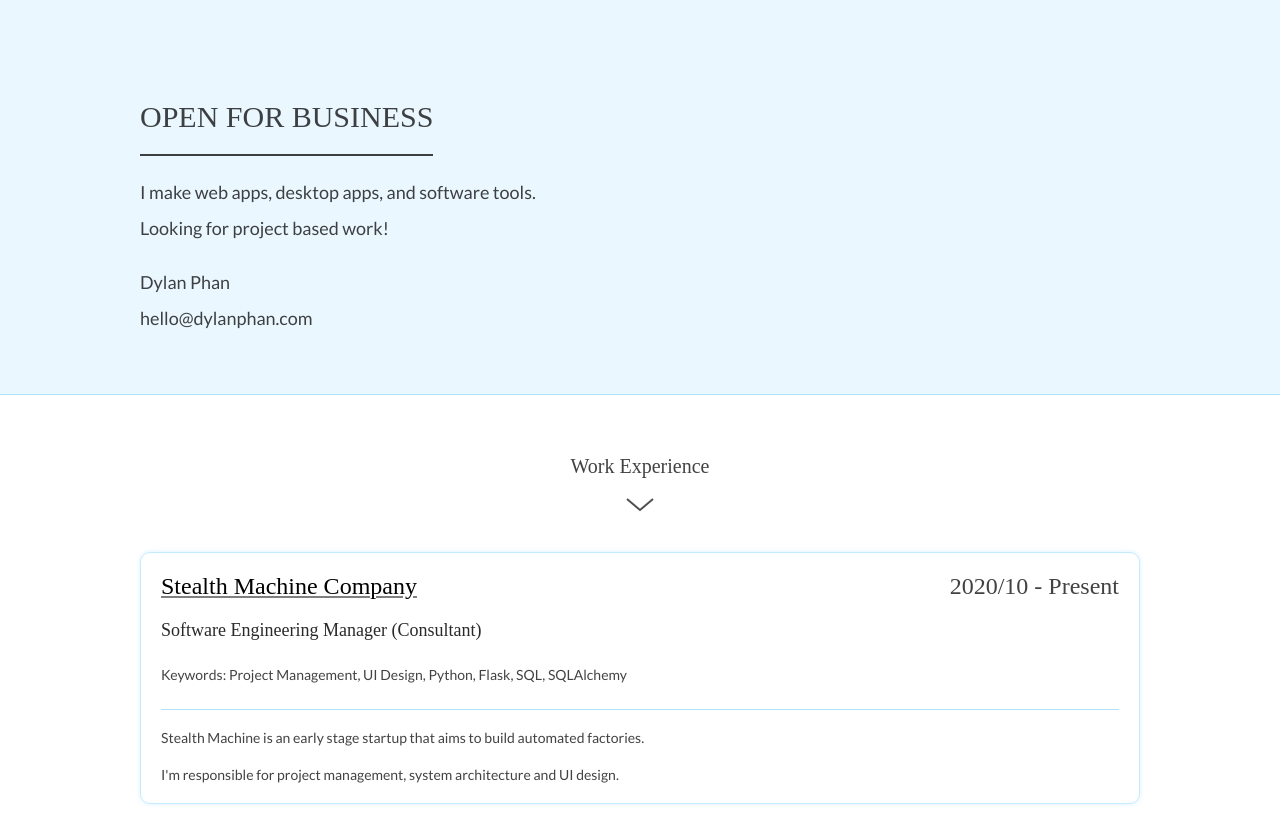
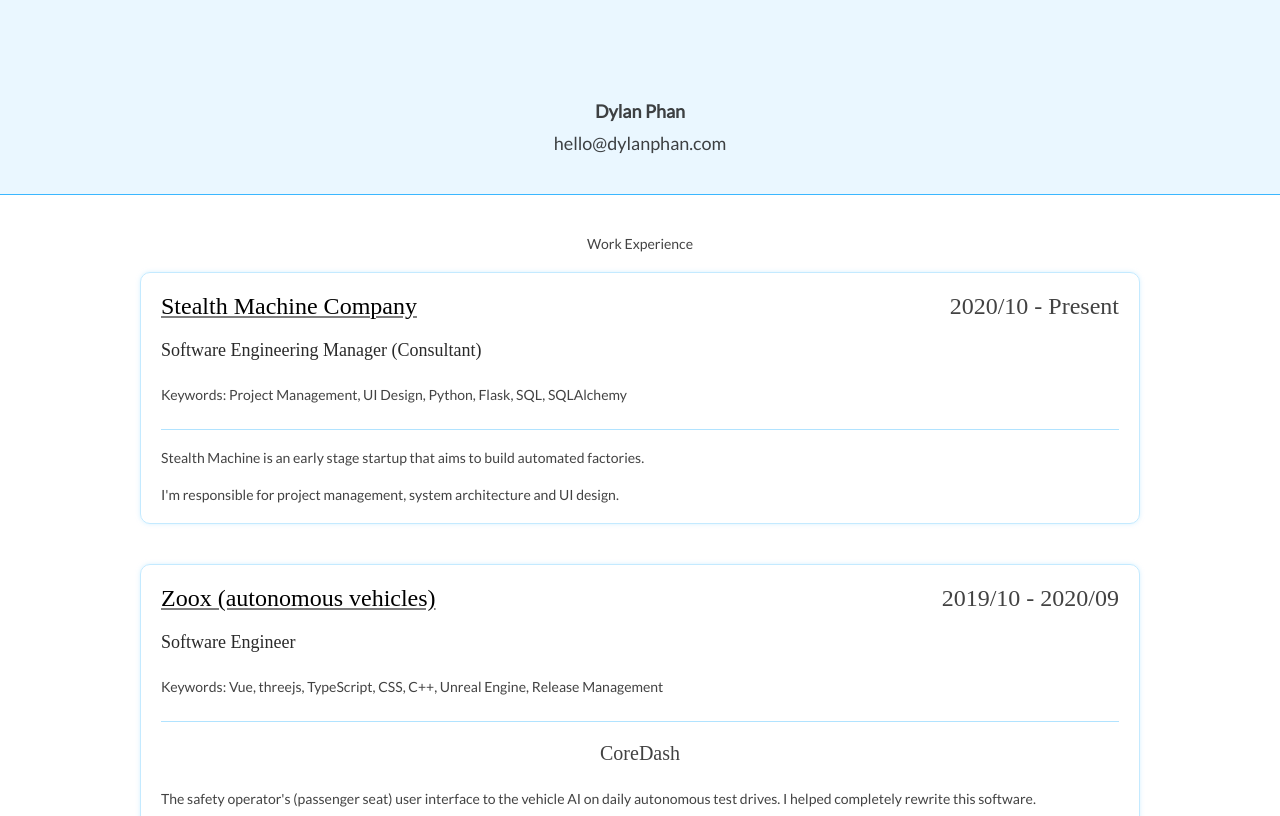
Before and after one commit to SuspendedPhan/suspendedphan.github.io, a plain HTML site: page index.html in a window 1280 px wide. Shown: the top 816 px of the page. Drawn offline with Linux system fonts and the light colour scheme; a web font is replaced by a local one.

Commit message:
resume branch, no thing at the top

```diff
--- a/css/styles.css
+++ b/css/styles.css
@@ -32,9 +32,11 @@
   width: 100%;
   display: flex;
   justify-content: center;
+  text-align: center;
   padding-top: 100px;
   padding-bottom: 40px;
-  border-bottom: 1px solid #B1E3FF;
+  border-bottom: 1px solid rgb(58, 183, 255);
+  /* border-bottom: 1px solid rgb(177, 227, 255); */
   position: relative;
   font-size: 18px;
 }
@@ -125,6 +127,9 @@
   margin-top: 20px;
   margin-bottom: 20px;
 }
+.mt0 {
+  margin-top: 0 !important;
+}
 
 .center {
   text-align: center;
@@ -149,11 +154,17 @@
 }
 
 .mt20 {
-  margin-top: 20px;
+  margin-top: 20px !important;
 }
 
 .mb40 {
   margin-bottom: 40px;
+}
+.mb10 {
+  margin-bottom: 10px;
+}
+.mt10 {
+  margin-top: 10px !important;
 }
 
 .divide {
@@ -190,3 +201,6 @@
   text-decoration-color: rgb(0, 0, 0, .5);
   color: black;
 }
+.name {
+  font-weight: bold;
+}
--- a/index.html
+++ b/index.html
@@ -7,31 +7,28 @@
       rel="stylesheet"
       type="text/css"
     />
-    <link rel="preconnect" href="https://fonts.gstatic.com">
-<link href="https://fonts.googleapis.com/css2?family=Blinker:wght@100;200;300;400;600;700;800;900&display=swap" rel="stylesheet">
+    <link rel="preconnect" href="https://fonts.gstatic.com" />
+    <link
+      href="https://fonts.googleapis.com/css2?family=Blinker:wght@100;200;300;400;600;700;800;900&display=swap"
+      rel="stylesheet"
+    />
     <link rel="stylesheet" type="text/css" href="css/styles.css" />
     <title>Dylan Phan</title>
   </head>
   <body>
     <div id="topsection">
       <div class="width">
-        <div id="open">OPEN FOR BUSINESS</div>
-        <p>
-          I make web apps, desktop apps, and software tools.<br />
-          Looking for project based work!
-        </p>
-        <p>
-          Dylan Phan<br />
-          hello@dylanphan.com
-        </p>
+        <div class='mb10 name'>Dylan Phan</div>
+        <div>hello@dylanphan.com</div>
       </div>
     </div>
 
-    <div class="width experience mt40">
-      <h2 class="center">Work Experience</h2>
-      <div class="center my20"><img src="img/chevron.svg" /></div>
+    <div class="width">
+      <!-- <div class="center my20"><img src="img/chevron.svg" /></div> -->
+      <div class="center mt40 mb20">Work Experience</div>
 
-      <div class="card">
+
+      <div class="card mt0">
         <div class="company">
           <h1 id="zooxautonomousvehicles" class="my0 company-title">
             Stealth Machine Company
```
